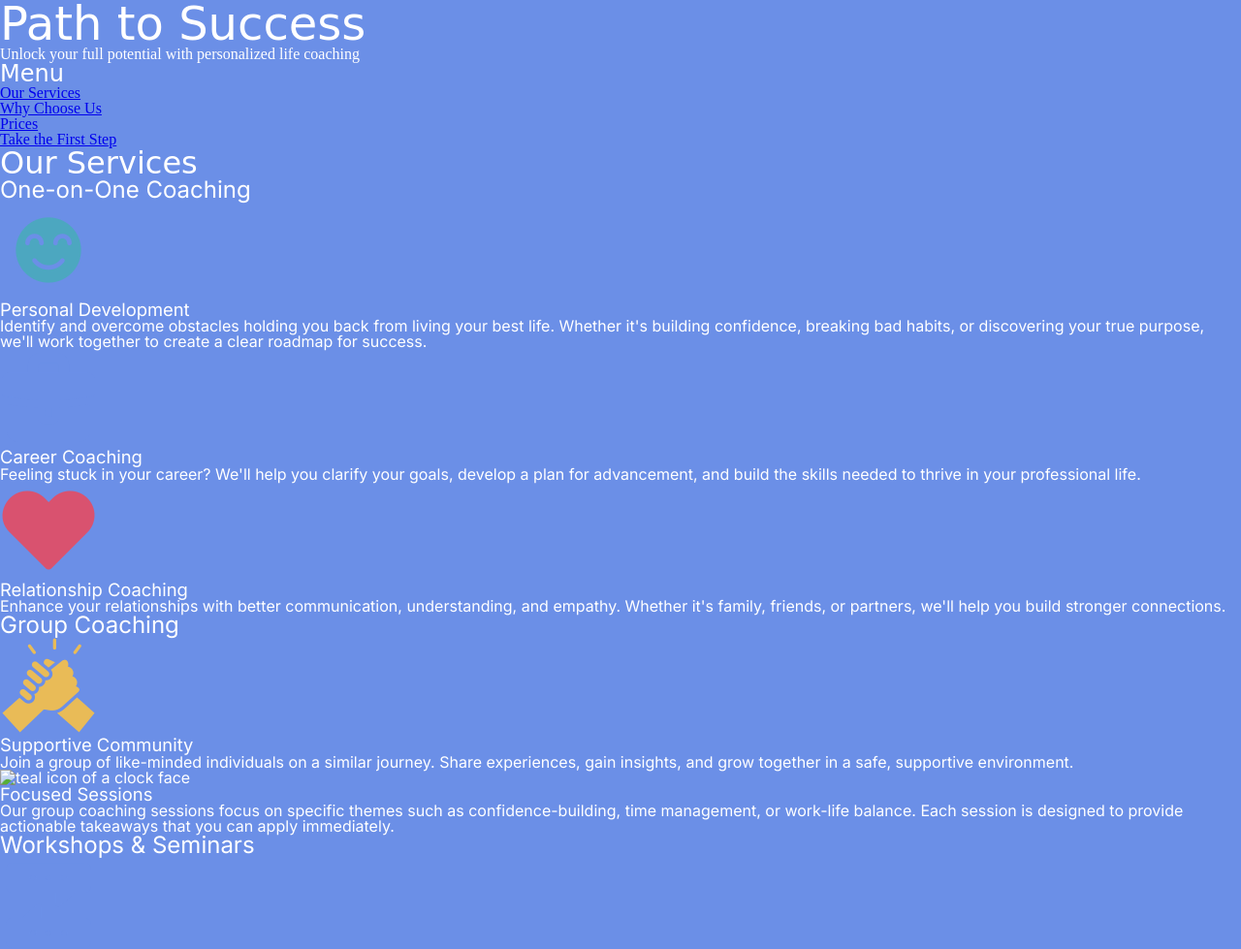
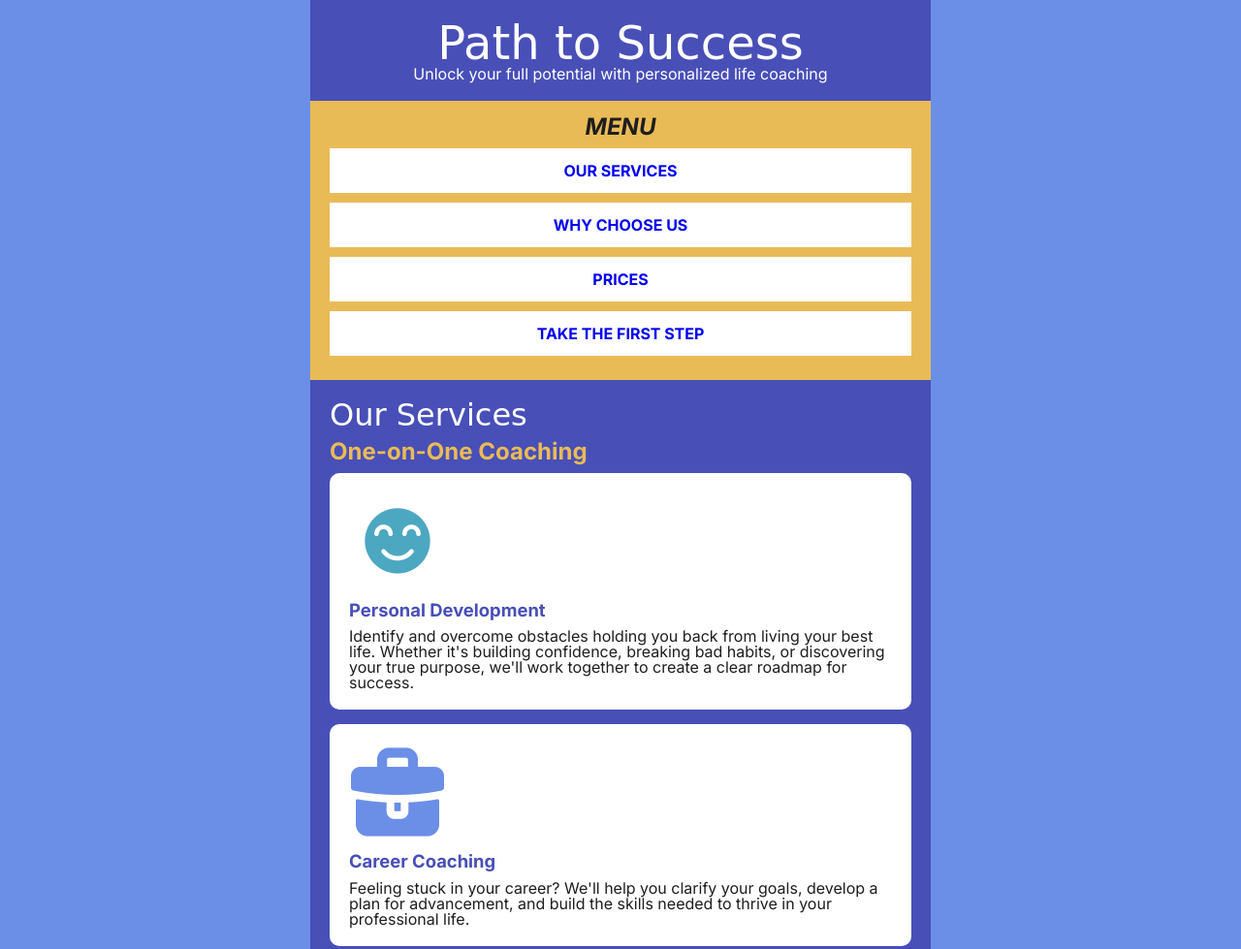
Before and after one commit to deployedByLeanna/path-to-success, a plain HTML site: page index.html in a window 1280 px wide. Shown: the top 979 px of the page at 97% size. Drawn offline with Linux system fonts and the light colour scheme; a web font is replaced by a local one.

Commit message:
Services section

```diff
--- a/index.html
+++ b/index.html
@@ -17,7 +17,7 @@
 
     <!--Note to self: NEVER title a class with a HTML5 tag-->
   <nav>
-        <h2 class="nav-title">Menu</h2>
+        <h2 class="nav-title">MENU</h2>
             <ul class="nav-list">
                 <li><a href="#services">Our Services</a></li>
                 <li><a href="#why-choose-us">Why Choose Us</a></li>
@@ -59,7 +59,7 @@
                                     <p>Join a group of like-minded individuals on a similar journey. Share experiences, gain insights, and grow together in a safe, supportive environment.</p>
                         </section>
                         <section>
-                            <img src="/images/images/focused-sessions.png" alt="teal icon of a clock face">
+                            <img src="/images/images/focused-session.png" alt="teal icon of a clock face">
                                 <h4>Focused Sessions</h4>
                                     <p>Our group coaching sessions focus on specific themes such as confidence-building, time management, or work-life balance. Each session is designed to provide actionable takeaways that you can apply immediately.</p>
                         </section>
--- a/styles.css
+++ b/styles.css
@@ -7,7 +7,6 @@
    v2.0 | 20110126
    License: none (public domain)
 */
-
 
 /* CSS RESET */
 html, body, div, span, applet, object, iframe,
@@ -30,6 +29,7 @@ time, mark, audio, video {
 	font: inherit;
 	vertical-align: baseline;
 }
+
 /* HTML5 display-role reset for older browsers */
     article, aside, details, figcaption, figure,
     footer, header, hgroup, menu, nav, section {
@@ -53,8 +53,8 @@ table {
         border-collapse: collapse;
         border-spacing: 0;
     }
+
 /* ROOT VARIABLES */
-
     :root {
         --teal: #4CA7C0;
         --purple: #484FB7;
@@ -74,21 +74,18 @@ h1, h2 {
     font-family: var(--font-heading);
 }
 
-* {
-    box-sizing: border-box;
-    font-family: var(--font);
-}
 body {
     background-color: var(--lavender);
     color: var(--white); /*CHANGE LATER AFTER BG SET FOR SECTIONS*/
+    width: 50%; /* sets a max width for mobilefirst/small size*/
+    margin-left: auto;
+    margin-right: auto;
+    font-family: var(--font);
 }
 
+/* HEADING SIZES*/
 h1 {
     font-size: 3em;
-}
-
-nav h2 {
-    font-size: 1.5em;
 }
 
 h2 {
@@ -99,6 +96,70 @@ h3 {
     font-size: 1.5em;
 }
 
-h4{
+h4 {
     font-size: 1.15em;
 }
+
+header {
+    text-align: center;
+    background-color: var(--purple);
+    padding: 20px;
+}
+
+/* NAVIGATION STYLES */
+    nav {
+        font-family: var(--font);
+        padding-top: 15px;
+        padding-bottom: 15px;
+        text-align: center;
+        background-color: var(--yellow);
+    }
+
+    nav h2 {
+        font-family: var(--font);
+        font-size: 1.5em;
+        color: var(--dark-gray);
+        font-style: italic;
+        font-weight: bold;
+    }
+
+    .nav-list li {
+        margin: 10px 20px;
+        padding: 15px;
+        background-color: var(--white);
+    }
+
+    .nav-list li a {
+        text-decoration: none;
+        font-weight: bold;
+
+        text-transform: uppercase;
+    }
+
+ /* SERVICES SECTION */
+    #services {
+        background-color: var(--purple);
+        padding: 20px;
+        text-align: left;
+    }
+
+    #services h3 {
+        color: var(--yellow);
+        font-weight: bold;
+        margin: 10px 0 10px 0;
+    }
+    #services h4 {
+        margin: 10px 0 10px 0;
+        font-weight: bold;
+        color: var(--purple);
+
+    }
+
+    #services section > section {
+        margin-bottom: 15px;
+        background-color: var(--white);
+        border-radius: 10px;
+        padding: 20px;
+
+        color: var(--dark-gray);
+    }
```
Lines whose indentation alone changed are shown as unchanged.
